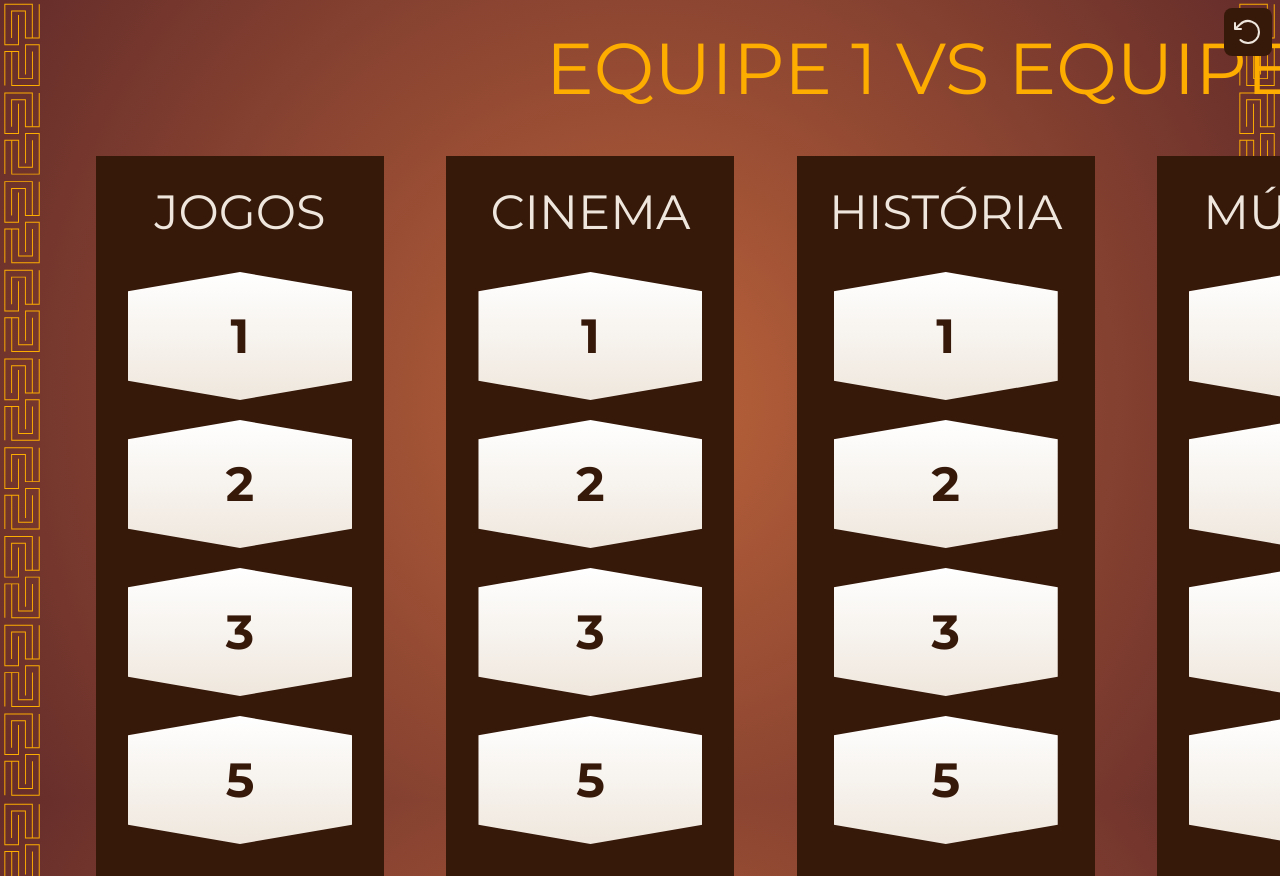
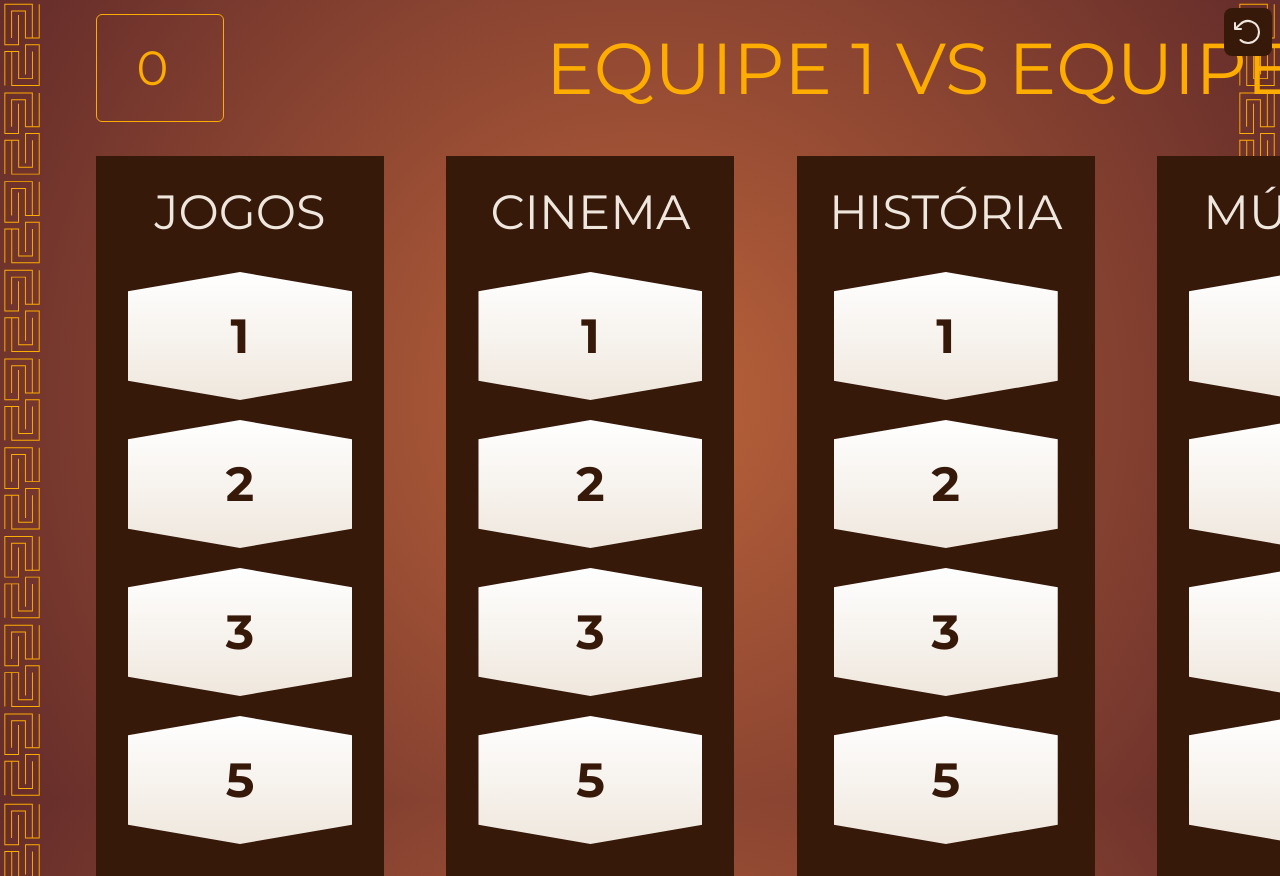
Before and after one commit to juliana-kawakami/cassino-magico, a Next.js app: page /home in a window 1280 px wide. Shown: the top 876 px of the page. Built offline with nearby package versions, Linux system fonts and the light colour scheme.

Commit message:
contabiliza pontos

```diff
--- a/src/app/home/page.tsx
+++ b/src/app/home/page.tsx
@@ -6,23 +6,56 @@ import ResetColour from "../../components/ResetColour";
 
 export default function SelectionScreen() {
   const [equipes, setEquipes] = useState("");
+  const [pontosEquipe1, setPontosEquipe1] = useState(0);
+  const [pontosEquipe2, setPontosEquipe2] = useState(0);
+  const [isMounted, setIsMounted] = useState(false); // Garante que só renderizamos após montar
 
-  // Recupera o valor salvo no localStorage ao carregar a página
+  // Recupera os valores salvos ao carregar a página
   useEffect(() => {
-    const savedValue = localStorage.getItem("equipes");
-    if (savedValue) {
-      setEquipes(savedValue);
-    }
+    setIsMounted(true); // Marca que o componente montou
+
+    const savedEquipes = localStorage.getItem("equipes");
+    const savedPontos1 = localStorage.getItem("pontosEquipe1");
+    const savedPontos2 = localStorage.getItem("pontosEquipe2");
+
+    if (savedEquipes) setEquipes(savedEquipes);
+    if (savedPontos1) setPontosEquipe1(parseInt(savedPontos1) || 0);
+    if (savedPontos2) setPontosEquipe2(parseInt(savedPontos2) || 0);
   }, []);
 
-  // Salva o valor no localStorage sempre que ele mudar
+  // Atualiza os valores no localStorage sempre que mudam
   useEffect(() => {
+    if (isMounted) {
       localStorage.setItem("equipes", equipes);
-  }, [equipes]);
+      localStorage.setItem("pontosEquipe1", pontosEquipe1.toString());
+      localStorage.setItem("pontosEquipe2", pontosEquipe2.toString());
+    }
+  }, [equipes, pontosEquipe1, pontosEquipe2, isMounted]);
+
+  // Escuta o evento de reset e redefine os pontos
+  useEffect(() => {
+    const resetPoints = () => {
+      setPontosEquipe1(0);
+      setPontosEquipe2(0);
+    };
+
+    window.addEventListener("resetPoints", resetPoints);
+    return () => window.removeEventListener("resetPoints", resetPoints);
+  }, []);
 
   return (
-    <div className="flex flex-col h-full gap-5">
-      <div className="flex justify-center items-center">
+    <div className="flex flex-col h-full w-full gap-5">
+      {/* Input para o nome das equipes */}
+      <div className="flex justify-center items-center w-full">
+        {/* Inputs para os pontos das equipes */}
+        <div className="flex justify-between items-center w-full px-24">
+          {/* Equipe 1 */}
+          <input
+            type="number"
+            value={pontosEquipe1}
+            onChange={(e) => setPontosEquipe1(parseInt(e.target.value) || 0)}
+            className="text-golden p-6 text-5xl text-center bg-transparent placeholder:text-golden w-32 border border-golden rounded-md"
+          />
           <input
             type="text"
             placeholder="EQUIPE 1 VS EQUIPE 2"
@@ -30,7 +63,17 @@ export default function SelectionScreen() {
             onChange={(e) => setEquipes(e.target.value)}
             className="text-golden p-6 text-7xl text-center bg-transparent placeholder:text-golden"
           />
+          {/* Equipe 2 */}
+          <input
+            type="number"
+            value={pontosEquipe2}
+            onChange={(e) => setPontosEquipe2(parseInt(e.target.value) || 0)}
+            className="text-golden p-6 text-5xl text-center bg-transparent placeholder:text-golden w-32 border border-golden rounded-md"
+          />
         </div>
+      </div>
+
+      {/* Temas */}
       <div className="flex h-full justify-between mx-24">
         <Themes theme="JOGOS" />
         <Themes theme="CINEMA" />
@@ -38,6 +81,8 @@ export default function SelectionScreen() {
         <Themes theme="MÚSICA" />
         <Themes theme="ENIGMAS" />
       </div>
+
+      {/* Botão para resetar cores */}
       <div className="top-0 right-0 absolute mt-2 mr-2">
         <ResetColour />
       </div>
--- a/src/components/ResetColour.jsx
+++ b/src/components/ResetColour.jsx
@@ -5,7 +5,8 @@ import { ArrowCounterClockwise } from "@phosphor-icons/react";
 const ResetColour = () => {
   const handleReset = () => {
     localStorage.clear(); // Remove todas as informações salvas
-    window.dispatchEvent(new Event("resetCards")); // Dispara um evento global para os cards
+    window.dispatchEvent(new Event("resetCards")); // Dispara um evento para os cards
+    window.dispatchEvent(new Event("resetPoints")); // Novo evento para resetar os pontos
   };
 
   return (
```
Lines whose indentation alone changed are shown as unchanged.
